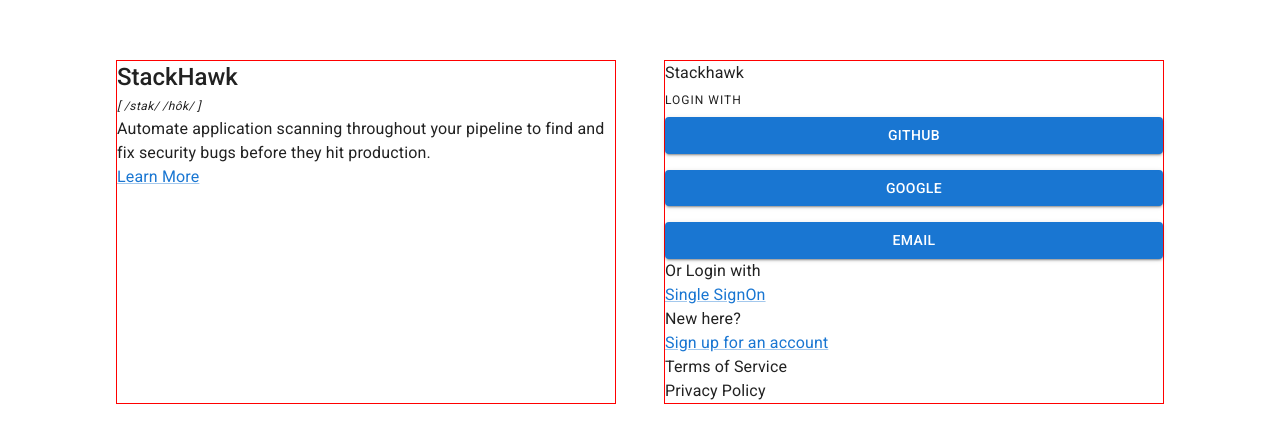
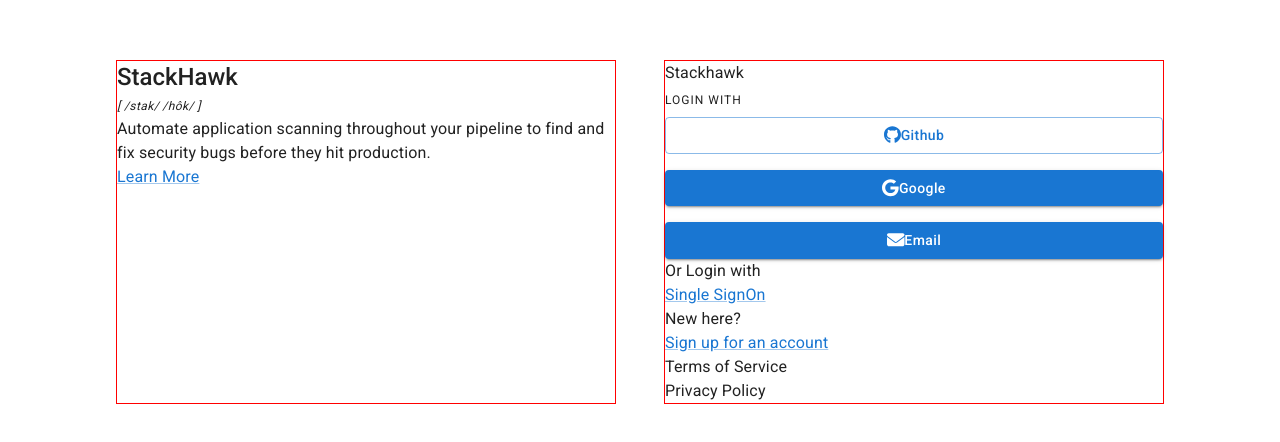
Before and after one commit to KevinKra/demo-app, a React (Create React App) app: page / in a window 1280 px wide. Shown: the part 168-610 px from the top of the page. Built offline with nearby package versions, Linux system fonts and the light colour scheme.

Commit message:
add fontawesome icons, start building atoms and molecules

```diff
--- a/package.json
+++ b/package.json
@@ -32,6 +32,11 @@
     "@emotion/react": "^11.9.0",
     "@emotion/styled": "^11.8.1",
     "@fontsource/roboto": "^4.5.5",
+    "@fortawesome/fontawesome-svg-core": "^6.1.1",
+    "@fortawesome/free-brands-svg-icons": "^6.1.1",
+    "@fortawesome/free-regular-svg-icons": "^6.1.1",
+    "@fortawesome/free-solid-svg-icons": "^6.1.1",
+    "@fortawesome/react-fontawesome": "^0.1.18",
     "@mui/material": "^5.6.3",
     "react": "^18.0.0",
     "react-dom": "^18.0.0",
--- /dev/null
+++ b/src/_atoms/Icon/Icon.tsx
@@ -0,0 +1,43 @@
+import { styled } from "@mui/material";
+import {
+  FontAwesomeIcon,
+  FontAwesomeIconProps,
+} from "@fortawesome/react-fontawesome";
+import {
+  faGithub,
+  faGoogle,
+  IconDefinition,
+} from "@fortawesome/free-brands-svg-icons";
+import { faEnvelope } from "@fortawesome/free-solid-svg-icons";
+import { FC } from "react";
+
+export type IIcon = "github" | "google" | "email";
+
+interface IStyledIcon extends Omit<FontAwesomeIconProps, "icon"> {
+  icon: IIcon;
+}
+
+const renderIcon: FC<IStyledIcon> = ({ ...args }) => {
+  const setIcon = (icon: IconDefinition) => (
+    <FontAwesomeIcon {...args} icon={icon} />
+  );
+
+  switch (args.icon) {
+    case "google":
+      return setIcon(faGoogle);
+    case "github":
+      return setIcon(faGithub);
+    case "email":
+      return setIcon(faEnvelope);
+    default:
+      return setIcon(faGoogle);
+  }
+};
+
+const StyledIcon = ({ ...args }: IStyledIcon): JSX.Element => {
+  return <Wrapper>{renderIcon(args)}</Wrapper>;
+};
+
+export default StyledIcon;
+
+const Wrapper = styled("div")``;
--- /dev/null
+++ b/src/_molecules/Button/Button.tsx
@@ -0,0 +1,25 @@
+import { styled, Typography } from "@mui/material";
+import { Button, ButtonProps } from "@mui/material";
+import { FC } from "react";
+import StyledIcon, { IIcon } from "../../_atoms/Icon/Icon";
+
+interface IButton extends ButtonProps {
+  text: string;
+  icon?: IIcon;
+  customColor?: string;
+}
+
+const StyledButton: FC<IButton> = ({ icon, text, ...args }) => {
+  return (
+    <Wrapper {...args}>
+      {icon && <StyledIcon icon={icon} size="lg" />}
+      {text}
+    </Wrapper>
+  );
+};
+
+export default StyledButton;
+
+const Wrapper = styled(Button)`
+  text-transform: none;
+`;
--- a/src/components/UserLogin/UserLogin.tsx
+++ b/src/components/UserLogin/UserLogin.tsx
@@ -1,4 +1,8 @@
-import { Button, Link, styled, Typography } from "@mui/material";
+import { Link, styled, Typography } from "@mui/material";
+import { FontAwesomeIcon } from "@fortawesome/react-fontawesome";
+import { faGithub, faGoogle } from "@fortawesome/free-brands-svg-icons";
+import { faEnvelope } from "@fortawesome/free-solid-svg-icons";
+import StyledButton from "../../_molecules/Button/Button";
 
 const UserLogin = () => {
   return (
@@ -7,9 +11,9 @@
         <Typography>Stackhawk</Typography>
         <Typography variant="overline">Login With</Typography>
         <div className="user-login-buttons-container">
-          <Button variant="contained">Github</Button>
-          <Button variant="contained">Google</Button>
-          <Button variant="contained">Email</Button>
+          <StyledButton text="Github" icon="github" variant="outlined" />
+          <StyledButton text="Google" icon="google" variant="contained" />
+          <StyledButton text="Email" icon="email" variant="contained" />
         </div>
         <Typography>Or Login with</Typography>
         <Link>Single SignOn</Link>
```
Also changed, not shown: 1 other file (tests, documents, lock files or other folders).
